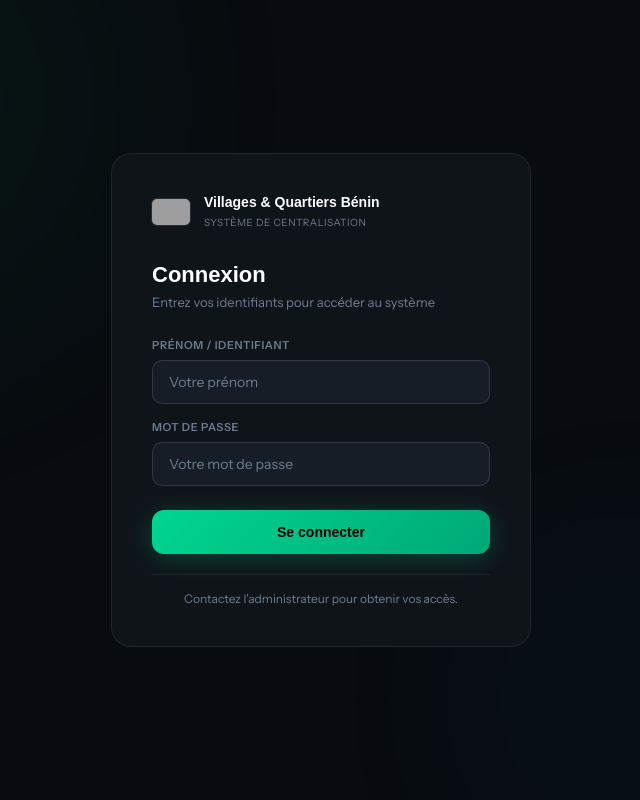
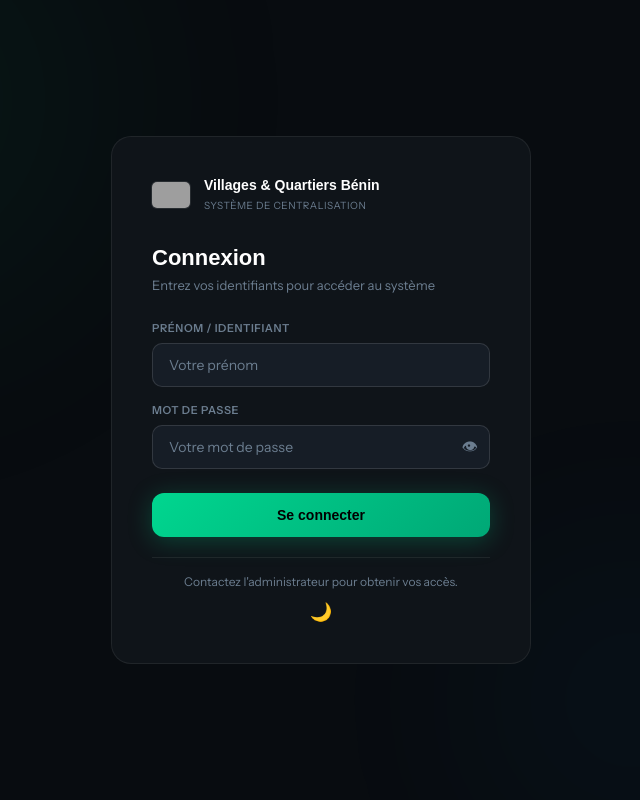
Before and after one commit to martinakpo67-commits/AppRow, a Flask app: page /login in a window 1280 px wide. Shown: the whole page, without its empty margins (319-959 px from the left). Run offline with Flask 3, Linux system fonts and the light colour scheme; some web fonts are replaced; grey boxes are pictures that could not be loaded.

Commit message:
Enhance login page with theme toggle and password visibility
Added password visibility toggle and theme switcher to login page.

```diff
--- a/templates/login.html
+++ b/templates/login.html
@@ -8,6 +8,11 @@
 <style>
 :root{--bg:#080c10;--surface:#0f1419;--surface2:#161d26;--border:rgba(255,255,255,0.07);--border2:rgba(255,255,255,0.12);--text:#e8edf3;--muted:#6b7d8f;--accent:#00d68f;--danger:#ff4757;}
 *{margin:0;padding:0;box-sizing:border-box;}
+/* Light mode */
+html.light{--bg:#f0f4f8;--surface:#ffffff;--surface2:#f5f7fa;--border:rgba(0,0,0,0.08);--border2:rgba(0,0,0,0.14);--text:#0f1923;--muted:#7a8a9a;}
+html.light .amb{opacity:.1;}
+html.light .card{background:#fff;border-color:rgba(0,0,0,.1);}
+html.light input{background:#f5f7fa;border-color:rgba(0,0,0,.14);color:#0f1923;}
 body{font-family:'Instrument Sans',sans-serif;background:var(--bg);color:var(--text);min-height:100vh;display:flex;align-items:center;justify-content:center;}
 .amb{position:fixed;pointer-events:none;z-index:0;border-radius:50%;filter:blur(120px);opacity:.3;}
 .a1{width:600px;height:600px;top:-200px;left:-100px;background:radial-gradient(circle,rgba(0,135,81,.5),transparent 70%);}
@@ -55,13 +60,45 @@ input::placeholder{color:var(--muted);}
   </div>
   <div class="field">
     <label>Mot de passe</label>
-    <input type="password" id="password" placeholder="Votre mot de passe" autocomplete="current-password">
+    <div style="position:relative;">
+      <input type="password" id="password" placeholder="Votre mot de passe" autocomplete="current-password" style="padding-right:44px;">
+      <button type="button" onclick="togglePw()" id="pw-eye" style="position:absolute;right:12px;top:50%;transform:translateY(-50%);background:none;border:none;cursor:pointer;font-size:16px;color:var(--muted);padding:0;line-height:1;">👁</button>
+    </div>
   </div>
   <button class="btn-login" id="btn-login" onclick="doLogin()">Se connecter</button>
   <div class="error-msg" id="err">Identifiants incorrects. Réessayez.</div>
   <div class="hint">Contactez l'administrateur pour obtenir vos accès.</div>
+  <div style="text-align:center;margin-top:12px;">
+    <button id="theme-btn-login" onclick="toggleTheme()" style="background:none;border:none;cursor:pointer;font-size:18px;color:var(--muted);" title="Changer le thème">🌙</button>
+  </div>
 </div>
 <script>
+// Theme
+function toggleTheme() {
+  const html = document.documentElement;
+  const btn = document.getElementById('theme-btn-login');
+  if (html.classList.contains('light')) {
+    html.classList.remove('light'); btn.textContent='🌙';
+    localStorage.setItem('theme','dark');
+  } else {
+    html.classList.add('light'); btn.textContent='☀️';
+    localStorage.setItem('theme','light');
+  }
+}
+// Apply saved theme
+if (localStorage.getItem('theme') === 'light') {
+  document.documentElement.classList.add('light');
+  setTimeout(()=>{ const b=document.getElementById('theme-btn-login'); if(b) b.textContent='☀️'; },0);
+}
+
+// Password visibility
+function togglePw() {
+  const inp = document.getElementById('password');
+  const eye = document.getElementById('pw-eye');
+  if (inp.type === 'password') { inp.type='text'; eye.textContent='🙈'; }
+  else { inp.type='password'; eye.textContent='👁'; }
+}
+
 document.getElementById('password').addEventListener('keydown', e => { if(e.key==='Enter') doLogin(); });
 document.getElementById('username').addEventListener('keydown', e => { if(e.key==='Enter') document.getElementById('password').focus(); });
 
```
